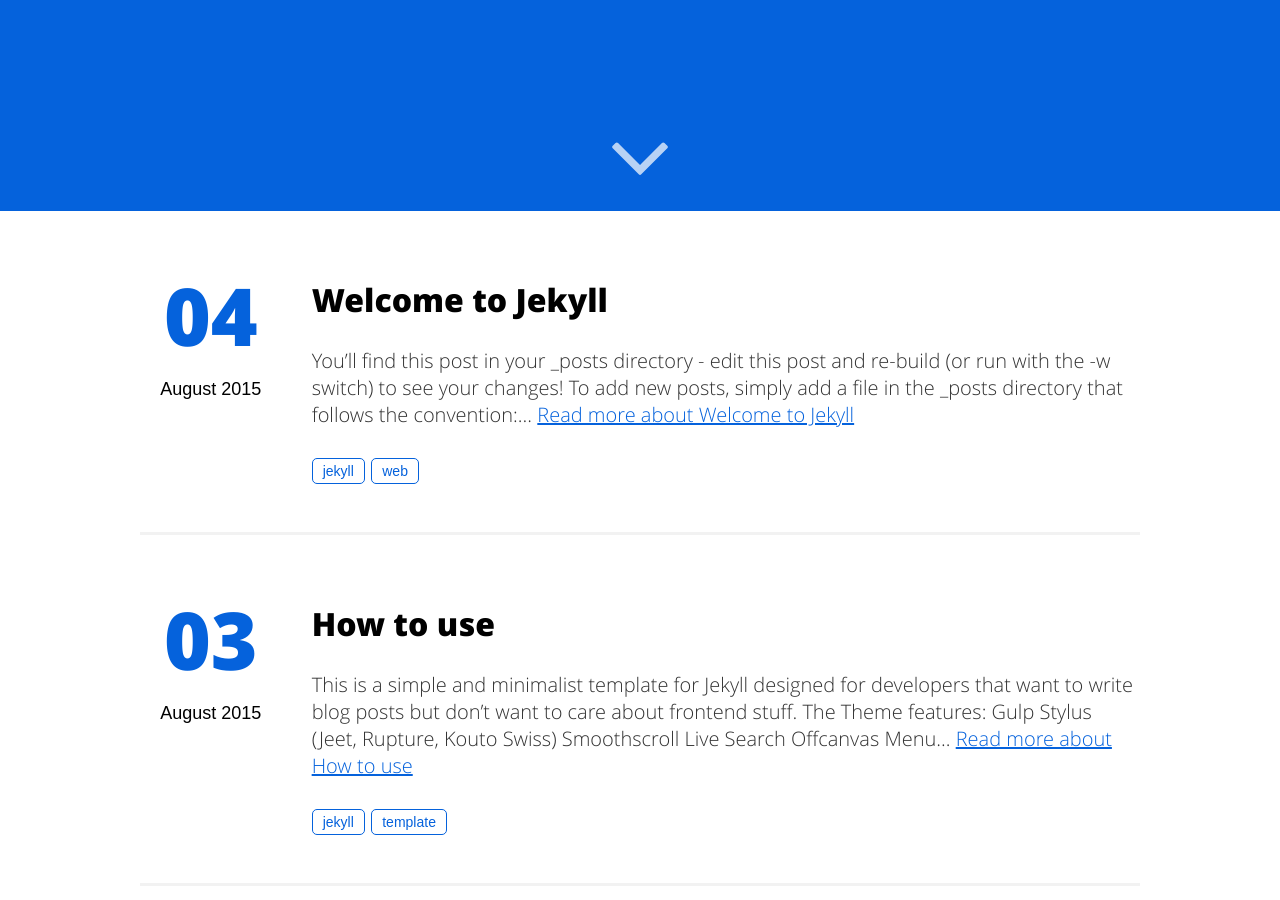
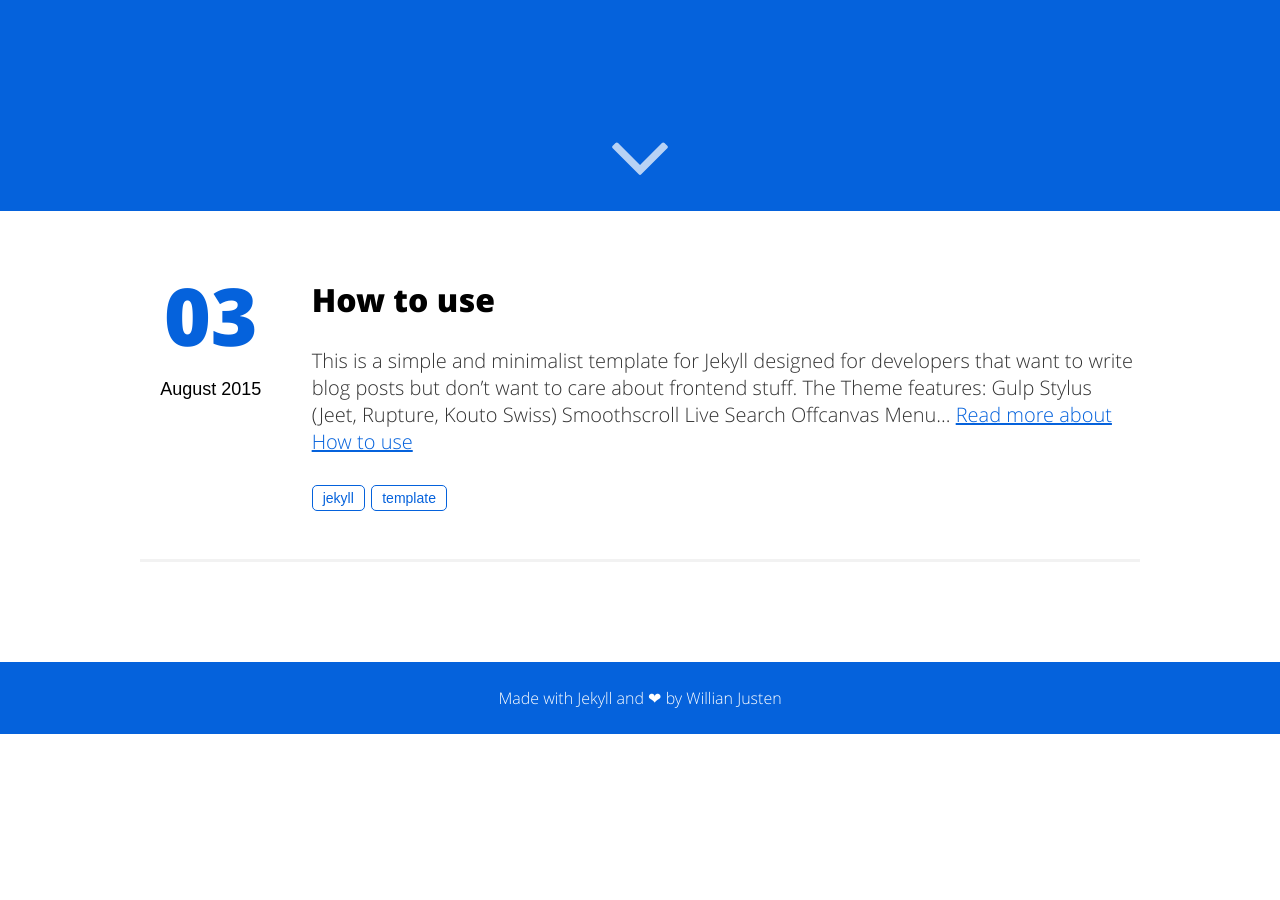
Before and after one commit to davidsteines/davidsteines.github.io, a Jekyll site: the page built from index.html, in a window 1280 px wide and 900 px high, scrolled down 689 px. Built offline with Jekyll 4.4.1, drawn with Linux system fonts in a browser that asks for light colours; after the commit the page ends 1423 px from its top, so only the background shows below that.

Commit message:
Delete a post and update configuration

```diff
--- a/_config.yml
+++ b/_config.yml
@@ -1,7 +1,7 @@
 # Site settings
 description: ""
 baseurl: "" # the subpath of your site, e.g. /blog/
-url: "http://localhost:3000" # the base hostname & protocol for your site
+url: "http://davidsteines.github.io" # the base hostname & protocol for your site
 
 # User settings
 username: David Steines
--- a/_posts/2015-08-04-welcome-to-jekyll.md
+++ /dev/null
@@ -1,31 +0,0 @@
----
-layout: post
-title: "Welcome to Jekyll"
-date: 2015-08-04 03:21:35
-image: '/assets/img/'
-description: 'Put your description here.'
-tags:
-- jekyll
-- web
-categories:
-- Jekyll is awesome
-twitter_text: 'Put your twitter description here.'
----
-
-You'll find this post in your `_posts` directory - edit this post and re-build (or run with the `-w` switch) to see your changes!
-To add new posts, simply add a file in the `_posts` directory that follows the convention: YYYY-MM-DD-name-of-post.ext.
-
-Jekyll also offers powerful support for code snippets:
-
-{% highlight ruby %}
-def print_hi(name)
-  puts "Hi, #{name}"
-end
-print_hi('Tom')
-#=> prints 'Hi, Tom' to STDOUT.
-{% endhighlight %}
-
-Check out the [Jekyll docs][jekyll] for more info on how to get the most out of Jekyll. File all bugs/feature requests at [Jekyll's GitHub repo][jekyll-gh].
-
-[jekyll-gh]: https://github.com/mojombo/jekyll
-[jekyll]:    http://jekyllrb.com
```
